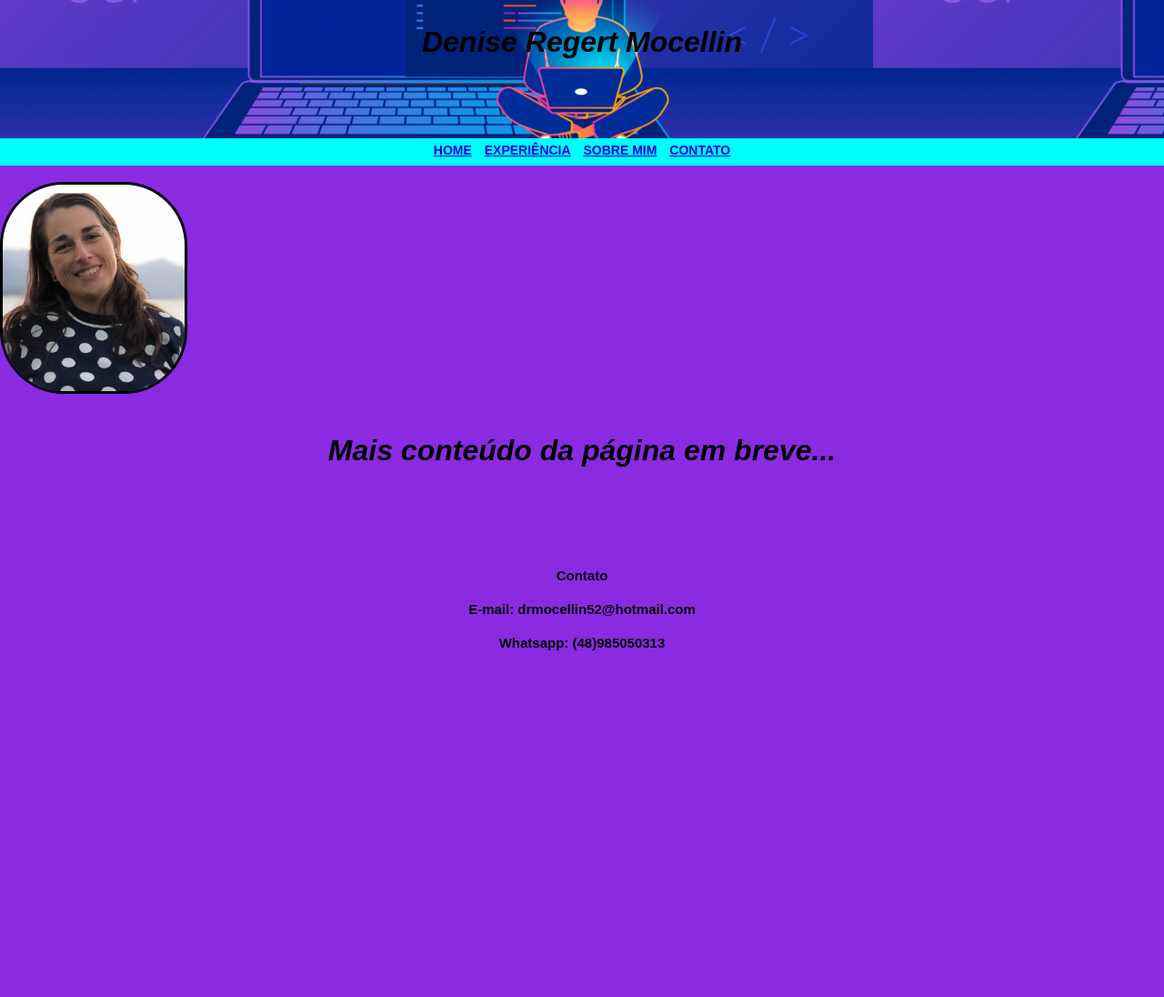
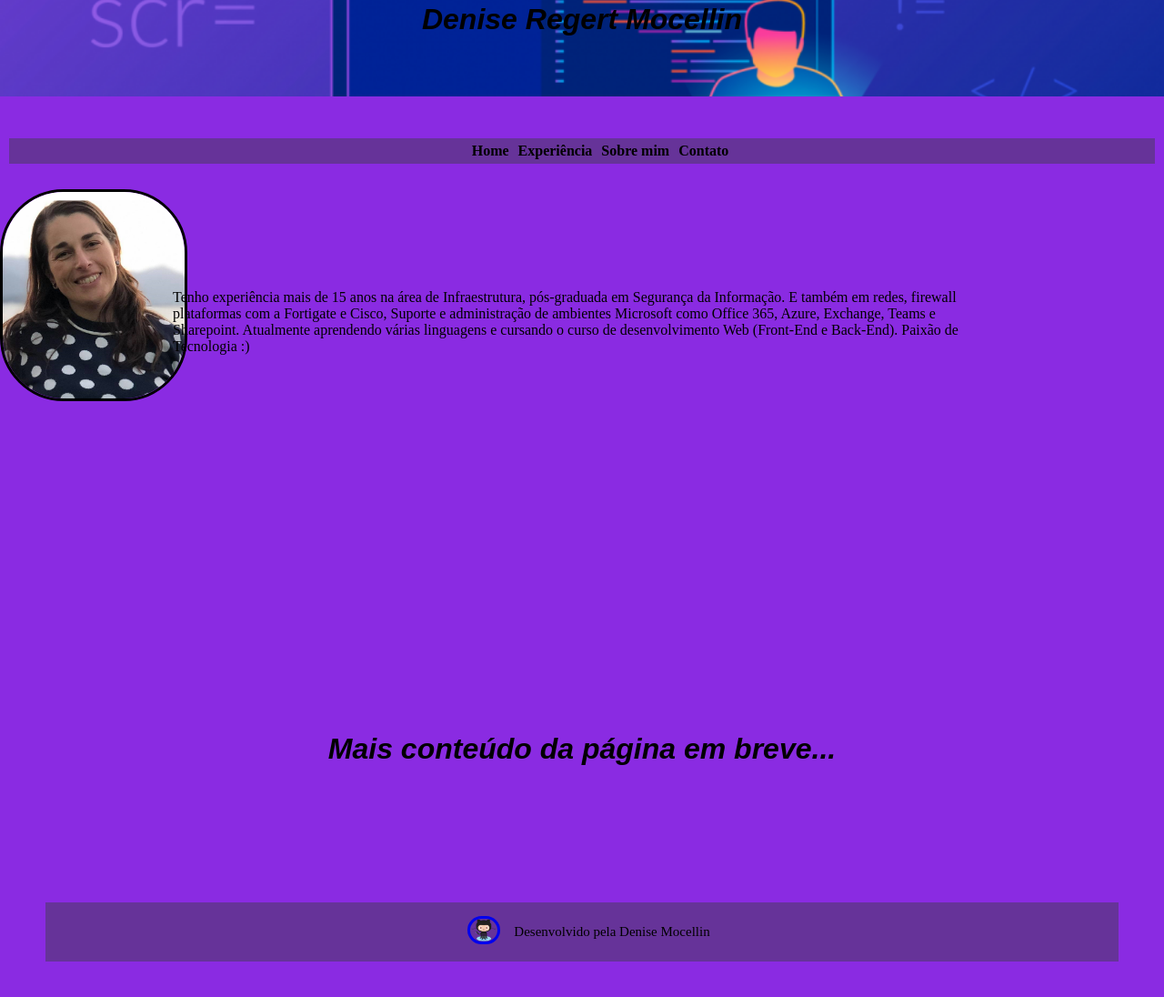
Before and after one commit to denisemocellin52/DesenvolvimentoWeb, a plain HTML site: page Aula10092021/denise.html in a window 1280 px wide. Shown: the part 144-1240 px from the top of the page at 91% size. Before the commit the page ends 879 px from the top, so only its background shows below. Drawn offline with Linux system fonts and the light colour scheme.

Commit message:
Atualizado site e github

```diff
--- a/Aula10092021/denise.css
+++ b/Aula10092021/denise.css
@@ -1,15 +1,19 @@
 body {
     margin: 0px;
+    padding: 0px;
     background-color: blueviolet;
 }
 
 header{
     display: flex;
     width: 100%;
-    height: 300px;
+    height: 250px;
     background-image: url("imagens/developer.png");
     font-family: 'Lucida Sans', 'Lucida Sans Regular', 'Lucida Grande', 'Lucida Sans Unicode', Geneva, Verdana, sans-serif;
     text-align: center;
+    background-size: cover;
+    justify-content: center;
+    align-items: center;
 }
 
 img {
@@ -23,7 +27,6 @@ img {
 }
 
 h1 {
-    color: rgb(red, green, blue);
     font-family: Arial, Helvetica, sans-serif;
     font-style: italic;
     position: relative;
@@ -31,43 +34,52 @@ h1 {
     margin: auto;
 }
 
-#menu {
+menu {
     text-align: center;
     font-size: 14px;
-    font-family: Arial, Helvetica, sans-serif;
-    margin-top: -50px;
-    width: 100%;
-    height: 30px;
     text-transform: uppercase;
-    background-color: aqua;
+    margin-top: -20px;
 }
 
 #menu ul {
     list-style: none;
-    font-weight: bold;
+    text-align: center;
+    display: flex;
+    justify-content: center;
     margin: 10px;
-    padding: 5px;
+    background-color: rebeccapurple;
+    align-items: center;
 }
 
-#menu ul li{
+#menu ul li {
     display: inline;
     margin: 5px;
 }
 
-#menu ul li {
-    color: white;
+#menu ul li a{
+    color: black;
     text-decoration: none;
+    font-weight: bold;
 }
 
-main {
+main{
+    display: flex;
+    justify-content: center;
+    align-items: center;
+
+}
+
+main h1 {
+    margin-top: 320px;
+    margin-bottom: 40px;
     text-align: center;
 }
 
-.contato {
-    font-size: 15px;
-    font-weight: bold;
-    font-family: Arial, Helvetica, sans-serif;
-    text-align: center;
+#texto {
+    position: absolute;
+    margin-bottom: 600px;
+    margin-top: 20px;
+    max-width: 900px;
 }
 
 footer {
@@ -79,3 +91,21 @@ footer {
     position: relative;
     font-weight: normal;
 }
+
+#rodape-logo img{
+    width: 30px;
+    margin: 15px;
+    top: 50px;
+}
+
+#rodape-container{
+    display: flex;
+    justify-content: center;
+    margin: 50px;
+    background-color: rebeccapurple;
+    align-items: center;
+}
+
+#copyright{
+    font-size: 15px;
+}
--- a/Aula10092021/denise.html
+++ b/Aula10092021/denise.html
@@ -21,13 +21,27 @@
     <br>
     <img src="imagens/denise.png">
     <main>
+        <div id="texto">
+            <p>Tenho experiência mais de 15 anos na área de Infraestrutura, pós-graduada
+                em Segurança da Informação. E também em redes, firewall plataformas com a Fortigate e
+                Cisco, Suporte e administração de ambientes Microsoft como Office 365, Azure, Exchange,
+                Teams e Sharepoint. Atualmente aprendendo várias linguagens e cursando o curso de desenvolvimento Web
+                (Front-End e Back-End). Paixão de Tecnologia :)
+            </p>
+        </div>
+        <br>
         <h1>Mais conteúdo da página em breve...</h1>
     </main>
     <footer>
-        <div class="contato">Contato<br>
-            <h4>E-mail: drmocellin52@hotmail.com</h4>
-            <h4>Whatsapp: (48)985050313</h4>
+        <div id="rodape-container">
+            <div id="rodape-logo">
+            <a href="https://github.com/denisemocellin52/DesenvolvimentoWeb" target="blank">
+                <img src="imagens/Octocat.png" alt="github"></a>
         </div>
+        <div id="copyright">
+            <p>Desenvolvido pela Denise Mocellin</p>
+        </div>
+    </div>
     </footer>
 </body>
 </html>
```
Also changed, not shown: Aula10092021/imagens/Octocat.png (added).
